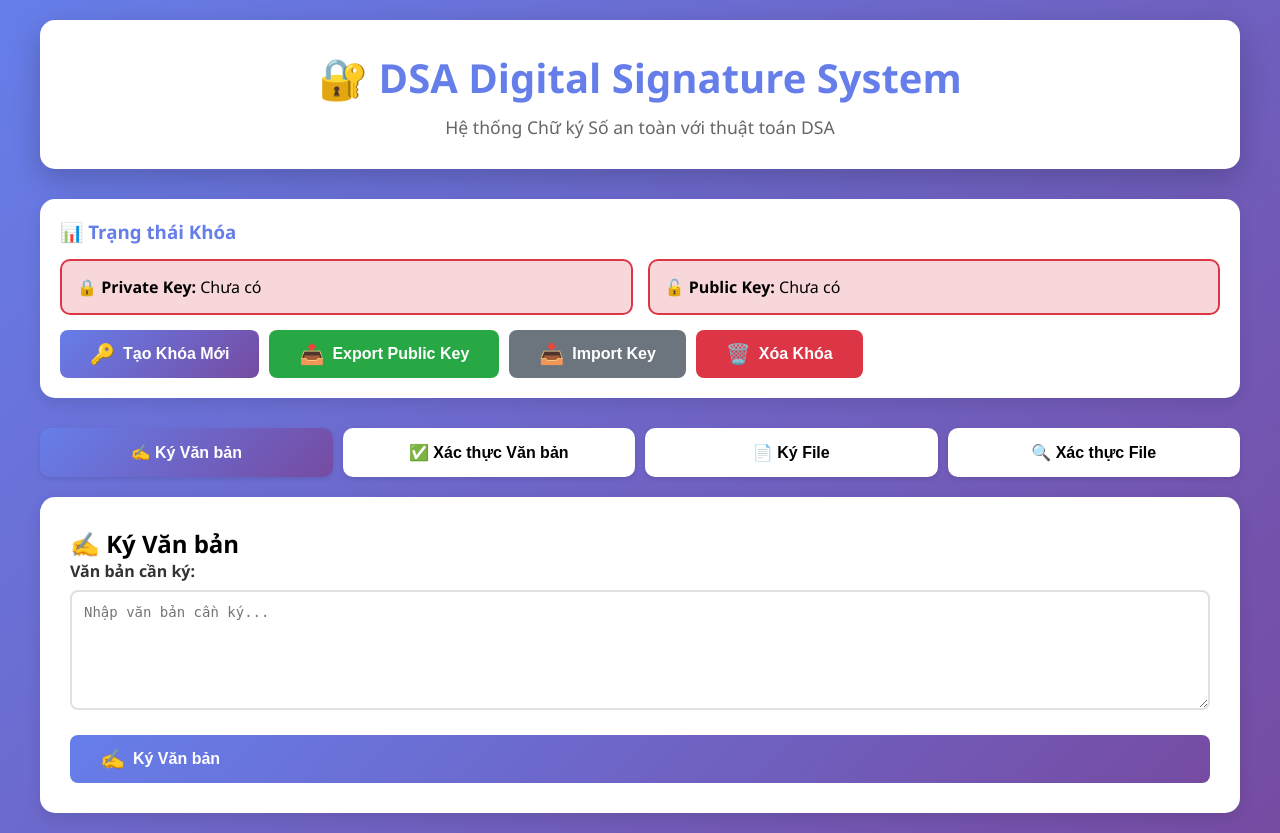
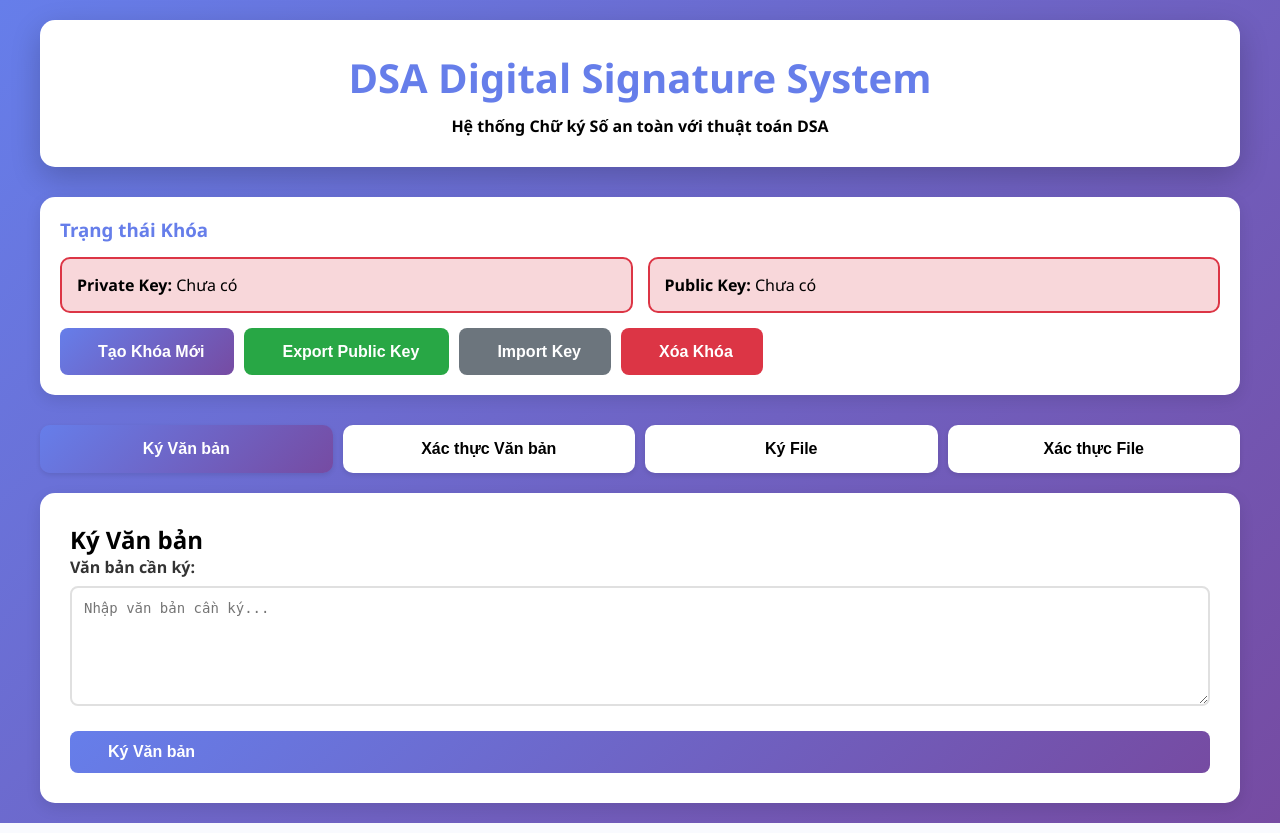
Before and after one commit to Vietchemistryyy/DSA_for_text_auth, a Flask app: page / in a window 1280 px wide. Run offline with Flask 3, Linux system fonts and the light colour scheme.

Commit message:
Change User Interface

```diff
--- a/templates/index.html
+++ b/templates/index.html
@@ -331,33 +331,33 @@
     <div class="container">
         <!-- Header -->
         <div class="header">
-            <h1>🔐 DSA Digital Signature System</h1>
-            <p>Hệ thống Chữ ký Số an toàn với thuật toán DSA</p>
+            <h1>DSA Digital Signature System</h1>
+            <b>Hệ thống Chữ ký Số an toàn với thuật toán DSA</b>
         </div>
 
         <!-- Key Status -->
         <div class="key-status" id="keyStatus">
-            <h3>📊 Trạng thái Khóa</h3>
+            <h3> Trạng thái Khóa</h3>
             <div class="key-info">
                 <div class="key-item no-key" id="privateKeyStatus">
-                    <strong>🔒 Private Key:</strong> <span id="privateKeyText">Chưa có</span>
+                    <strong>Private Key:</strong> <span id="privateKeyText">Chưa có</span>
                 </div>
                 <div class="key-item no-key" id="publicKeyStatus">
-                    <strong>🔓 Public Key:</strong> <span id="publicKeyText">Chưa có</span>
+                    <strong>Public Key:</strong> <span id="publicKeyText">Chưa có</span>
                 </div>
             </div>
             <div class="key-actions">
                 <button class="btn btn-primary" onclick="generateKeys()">
-                    <span class="icon">🔑</span> Tạo Khóa Mới
+                    <span class="icon"></span> Tạo Khóa Mới
                 </button>
                 <button class="btn btn-success" onclick="exportKey('public')">
-                    <span class="icon">📤</span> Export Public Key
+                    <span class="icon"></span> Export Public Key
                 </button>
                 <button class="btn btn-secondary" onclick="document.getElementById('importKeyFile').click()">
-                    <span class="icon">📥</span> Import Key
+                    <span class="icon"></span> Import Key
                 </button>
                 <button class="btn btn-danger" onclick="clearKeys()">
-                    <span class="icon">🗑️</span> Xóa Khóa
+                    <span class="icon">️</span> Xóa Khóa
                 </button>
             </div>
             <input type="file" id="importKeyFile" style="display:none" accept=".json" onchange="importKey(this)">
@@ -366,22 +366,22 @@
         <!-- Tabs -->
         <div class="tabs">
             <button class="tab-button active" onclick="switchTab('sign-message')">
-                ✍️ Ký Văn bản
+                Ký Văn bản
             </button>
             <button class="tab-button" onclick="switchTab('verify-message')">
-                ✅ Xác thực Văn bản
+                Xác thực Văn bản
             </button>
             <button class="tab-button" onclick="switchTab('sign-file')">
-                📄 Ký File
+                Ký File
             </button>
             <button class="tab-button" onclick="switchTab('verify-file')">
-                🔍 Xác thực File
+                Xác thực File
             </button>
         </div>
 
         <!-- Tab: Sign Message -->
         <div class="tab-content active" id="sign-message">
-            <h2>✍️ Ký Văn bản</h2>
+            <h2>Ký Văn bản</h2>
             <div class="alert" id="signMessageAlert"></div>
 
             <div class="form-group">
@@ -390,7 +390,7 @@
             </div>
 
             <button class="btn btn-primary btn-block" onclick="signMessage()">
-                <span class="icon">✍️</span> Ký Văn bản
+                <span class="icon"></span> Ký Văn bản
             </button>
 
             <div class="loading" id="signMessageLoading">
@@ -403,7 +403,7 @@
 
         <!-- Tab: Verify Message -->
         <div class="tab-content" id="verify-message">
-            <h2>✅ Xác thực Chữ ký Văn bản</h2>
+            <h2> Xác thực Chữ ký Văn bản</h2>
             <div class="alert" id="verifyMessageAlert"></div>
 
             <div class="form-group">
@@ -427,7 +427,7 @@
             </div>
 
             <button class="btn btn-success btn-block" onclick="verifyMessage()">
-                <span class="icon">✅</span> Xác thực
+                <span class="icon"></span> Xác thực
             </button>
 
             <div class="loading" id="verifyMessageLoading">
@@ -440,7 +440,7 @@
 
         <!-- Tab: Sign File -->
         <div class="tab-content" id="sign-file">
-            <h2>📄 Ký File</h2>
+            <h2>Ký File</h2>
             <div class="alert" id="signFileAlert"></div>
 
             <div class="form-group">
@@ -448,14 +448,14 @@
                 <div class="file-input-wrapper">
                     <input type="file" id="fileToSign" onchange="updateFileName('fileToSign', 'fileToSignName')">
                     <label for="fileToSign" class="file-input-label">
-                        📁 Chọn File
+                        Chọn File
                     </label>
                     <span class="file-name" id="fileToSignName">Chưa chọn file</span>
                 </div>
             </div>
 
             <button class="btn btn-primary btn-block" onclick="signFile()">
-                <span class="icon">✍️</span> Ký File
+                <span class="icon"></span> Ký File
             </button>
 
             <div class="loading" id="signFileLoading">
@@ -468,7 +468,7 @@
 
         <!-- Tab: Verify File -->
         <div class="tab-content" id="verify-file">
-            <h2>🔍 Xác thực File</h2>
+            <h2>Xác thực File</h2>
             <div class="alert" id="verifyFileAlert"></div>
 
             <div class="form-group">
@@ -476,7 +476,7 @@
                 <div class="file-input-wrapper">
                     <input type="file" id="fileToVerify" onchange="updateFileName('fileToVerify', 'fileToVerifyName')">
                     <label for="fileToVerify" class="file-input-label">
-                        📁 Chọn File
+                        Chọn File
                     </label>
                     <span class="file-name" id="fileToVerifyName">Chưa chọn file</span>
                 </div>
@@ -487,7 +487,7 @@
                 <div class="file-input-wrapper">
                     <input type="file" id="signatureFile" accept=".sig,.json" onchange="updateFileName('signatureFile', 'signatureFileName')">
                     <label for="signatureFile" class="file-input-label">
-                        📁 Chọn File Chữ ký
+                        Chọn File Chữ ký
                     </label>
                     <span class="file-name" id="signatureFileName">Chưa chọn file</span>
                 </div>
@@ -644,7 +644,7 @@
                     const resultDiv = document.getElementById('verifyResult');
                     resultDiv.innerHTML = `
                         <div class="result-box">
-                            <h4>${data.valid ? '✅ Kết quả: HỢP LỆ' : '❌ Kết quả: KHÔNG HỢP LỆ'}</h4>
+                            <h4>${data.valid ? ' Kết quả: HỢP LỆ' : ' Kết quả: KHÔNG HỢP LỆ'}</h4>
                             <p>${data.valid ? 'Văn bản chưa bị thay đổi và chữ ký đúng.' : 'Văn bản có thể đã bị thay đổi hoặc chữ ký sai.'}</p>
                         </div>
                     `;
@@ -686,7 +686,7 @@
                     const resultDiv = document.getElementById('signFileResult');
                     resultDiv.innerHTML = `
                         <div class="result-box">
-                            <h4>✅ Đã ký file thành công!</h4>
+                            <h4> Đã ký file thành công!</h4>
                             <p><strong>File:</strong> ${data.filename}</p>
                             <p><strong>Chữ ký:</strong> ${data.signature_file}</p>
                         </div>
@@ -732,7 +732,7 @@
                     const resultDiv = document.getElementById('verifyFileResult');
                     resultDiv.innerHTML = `
                         <div class="result-box">
-                            <h4>${data.valid ? '✅ File HỢP LỆ' : '❌ File KHÔNG HỢP LỆ'}</h4>
+                            <h4>${data.valid ? ' File HỢP LỆ' : ' File KHÔNG HỢP LỆ'}</h4>
                             <p>${data.valid ? 'File chưa bị thay đổi.' : 'File có thể đã bị thay đổi.'}</p>
                         </div>
                     `;
@@ -845,11 +845,11 @@
             const resultDiv = document.getElementById('signatureResult');
             resultDiv.innerHTML = `
                 <div class="result-box">
-                    <h4>✅ Chữ ký đã tạo:</h4>
+                    <h4>Chữ ký đã tạo:</h4>
                     <p><strong>r:</strong> 0x${signature.r}</p>
                     <p><strong>s:</strong> 0x${signature.s}</p>
                     <button class="btn btn-secondary" onclick="copySignature('0x${signature.r}', '0x${signature.s}')">
-                        📋 Copy Chữ ký
+                        Copy Chữ ký
                     </button>
                 </div>
             `;
```
